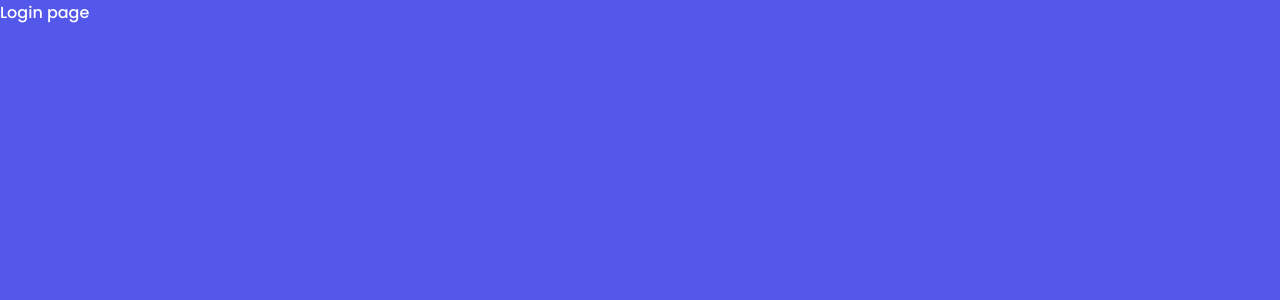
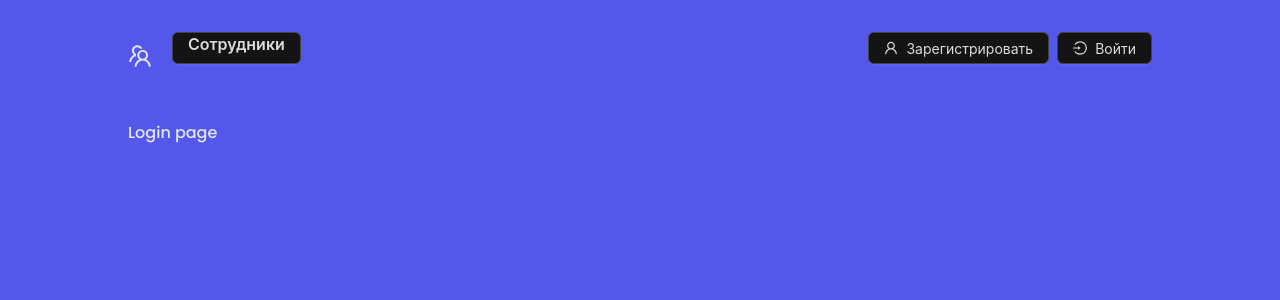
Before and after one commit to DmitriiSublime/Fullstack_authorization, a React (Create React App) app in the folder client/: page /login in a window 1280 px wide. Shown: the top 300 px of the page. Built offline with nearby package versions, Linux system fonts and the light colour scheme.

Commit message:
Добавлен хеадер, кнопки, стили

```diff
--- a/client/package.json
+++ b/client/package.json
@@ -3,6 +3,7 @@
   "version": "0.1.0",
   "private": true,
   "dependencies": {
+    "@ant-design/icons": "^5.3.0",
     "@reduxjs/toolkit": "^1.9.7",
     "@testing-library/jest-dom": "^5.17.0",
     "@testing-library/react": "^13.4.0",
--- /dev/null
+++ b/client/src/components/custom-button/index.tsx
@@ -0,0 +1,34 @@
+import {Button, Form} from 'antd';
+import React from 'react';
+
+type Props = {
+    children: React.ReactNode;
+    htmlType?: "button" | "submit" | "reset" | undefined;
+    onClick?: () => void;
+    type?: "primary" | "default" | "dashed" | "link" | "text" | undefined;
+    danger?: boolean;
+    loading?: boolean;
+    shape?: "default" | "circle" | "round" | undefined;
+    icon?: React.ReactNode;
+};
+
+
+export const CustomButton = (props: Props) => {
+    const {children, htmlType = "button", type, danger, loading, shape, icon, onClick} = props;
+
+    return (
+        <Form.Item>
+            <Button
+                htmlType={htmlType}
+                type={type}
+                danger={danger}
+                loading={loading}
+                shape={shape}
+                icon={icon}
+                onClick={onClick}
+            >
+                {children}
+            </Button>
+        </Form.Item>
+    );
+};
--- /dev/null
+++ b/client/src/components/header/index.module.css
@@ -0,0 +1,13 @@
+.header {
+    padding: 60px 0;
+    display: flex;
+    justify-content: space-between;
+    align-items: center;
+    /*margin-bottom: 20px;*/
+    background-color: transparent;
+}
+
+.teamIcon {
+    font-size: 24px;
+    margin-right: 12px;
+}
--- /dev/null
+++ b/client/src/components/header/index.tsx
@@ -0,0 +1,34 @@
+import React from 'react';
+import styles from './index.module.css';
+import { Layout, Space, Typography } from "antd";
+import {LoginOutlined, TeamOutlined, UserOutlined} from "@ant-design/icons";
+import { CustomButton } from "../custom-button";
+import { Link } from 'react-router-dom';
+import { Paths } from "../../paths";
+
+export const Header = () => {
+    return (
+        <Layout.Header className={styles.header}>
+            <Space>
+                <TeamOutlined className={styles.teamIcon} />
+                <Link to={Paths.home}>
+                    <CustomButton type='default'>
+                        <Typography.Title level={5}>Сотрудники</Typography.Title>
+                    </CustomButton>
+                </Link>
+            </Space>
+            <Space>
+                <Link to={Paths.register}>
+                    <CustomButton type='default' icon={<UserOutlined/>}>
+                        Зарегистрировать
+                    </CustomButton>
+                </Link>
+                <Link to={Paths.login}>
+                    <CustomButton type='default' icon={<LoginOutlined/>}>
+                        Войти
+                    </CustomButton>
+                </Link>
+            </Space>
+        </Layout.Header>
+    );
+};
--- /dev/null
+++ b/client/src/components/layout/index.module.css
@@ -0,0 +1,5 @@
+.main {
+    width: 80%;
+    height: 100%;
+    margin-inline: auto;
+}
--- /dev/null
+++ b/client/src/components/layout/index.tsx
@@ -0,0 +1,19 @@
+import React from 'react';
+import styles from './index.module.css';
+import {Layout as AntLayout} from "antd";
+import {Header} from "../header";
+
+type Props = {
+    children: React.ReactNode
+};
+
+export const Layout = ({children}: Props) => {
+    return (
+        <div className={styles.main}>
+            <Header />
+            <AntLayout.Content style={{height: '100%'}}>
+                {children}
+            </AntLayout.Content>
+        </div>
+    );
+};
--- a/client/src/index.css
+++ b/client/src/index.css
@@ -6,6 +6,9 @@
     box-sizing: border-box;
 }
 
+html, body > div {
+    height: 100%;
+}
 
 body {
     font-family: 'Poppins', sans-serif;
--- a/client/src/index.tsx
+++ b/client/src/index.tsx
@@ -8,6 +8,7 @@ import {createBrowserRouter, RouterProvider} from "react-router-dom";
 import {Paths} from "./paths";
 import {Login} from "./pages/login/index";
 import {Register} from "./pages/register/index";
+import {ConfigProvider, theme} from "antd";
 
 const routers = createBrowserRouter([
     {
@@ -29,7 +30,11 @@ const root = createRoot(container);
 root.render(
     <React.StrictMode>
         <Provider store={store}>
-            <RouterProvider router={routers} />
+            <ConfigProvider theme={{
+                algorithm: theme.darkAlgorithm
+            }}>
+                <RouterProvider router={routers} />
+            </ConfigProvider>
         </Provider>
     </React.StrictMode>
 );
--- a/client/src/pages/login/index.tsx
+++ b/client/src/pages/login/index.tsx
@@ -1,9 +1,10 @@
 import React from 'react';
+import {Layout} from "../../components/layout";
 
 export const Login = () => {
     return (
-        <div>
+        <Layout>
             Login page
-        </div>
+        </Layout>
     );
 };
```
Also changed, not shown: 1 other file (tests, documents, lock files or other folders).
